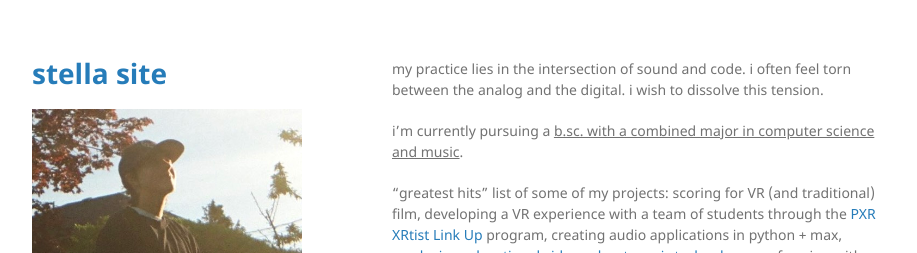
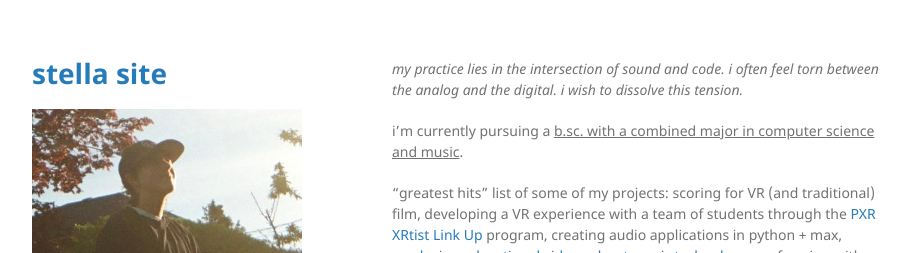
Before and after one commit to stelladrinkwater/stelladrinkwater.github.io, a Jekyll site: the page built from index.md, in a window 1280 px wide. Shown: the top 253 px of the page, without its empty margins (178-1095 px from the left). Built offline with Jekyll 4.4.1, drawn with Linux system fonts in a browser that asks for light colours.

```diff
--- a/index.md
+++ b/index.md
@@ -1,7 +1,7 @@
 ---
 layout: default
 ---
-my practice lies in the intersection of sound and code. i often feel torn between the analog and the digital. i wish to dissolve this tension.
+_my practice lies in the intersection of sound and code. i often feel torn between the analog and the digital. i wish to dissolve this tension._
 
 i'm currently pursuing a <ins>b.sc. with a combined major in computer science and music</ins>.
 
```
